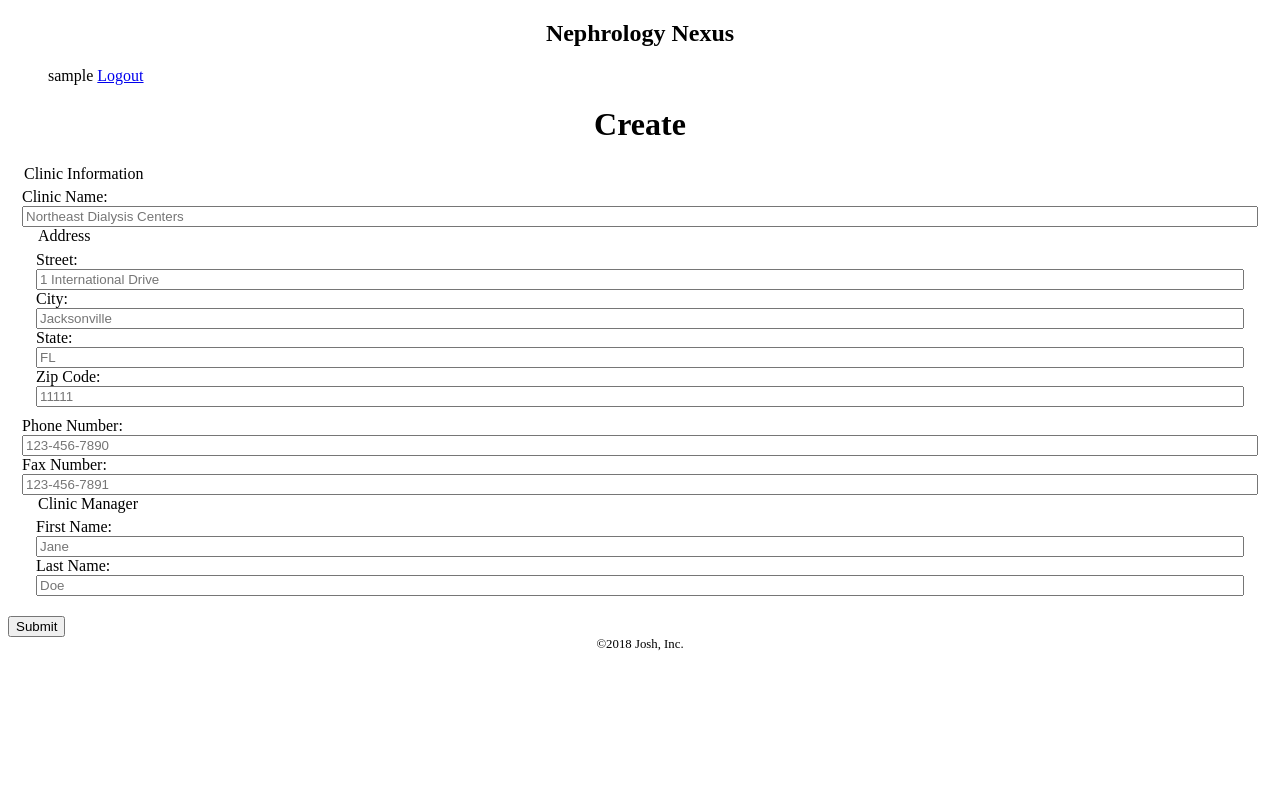
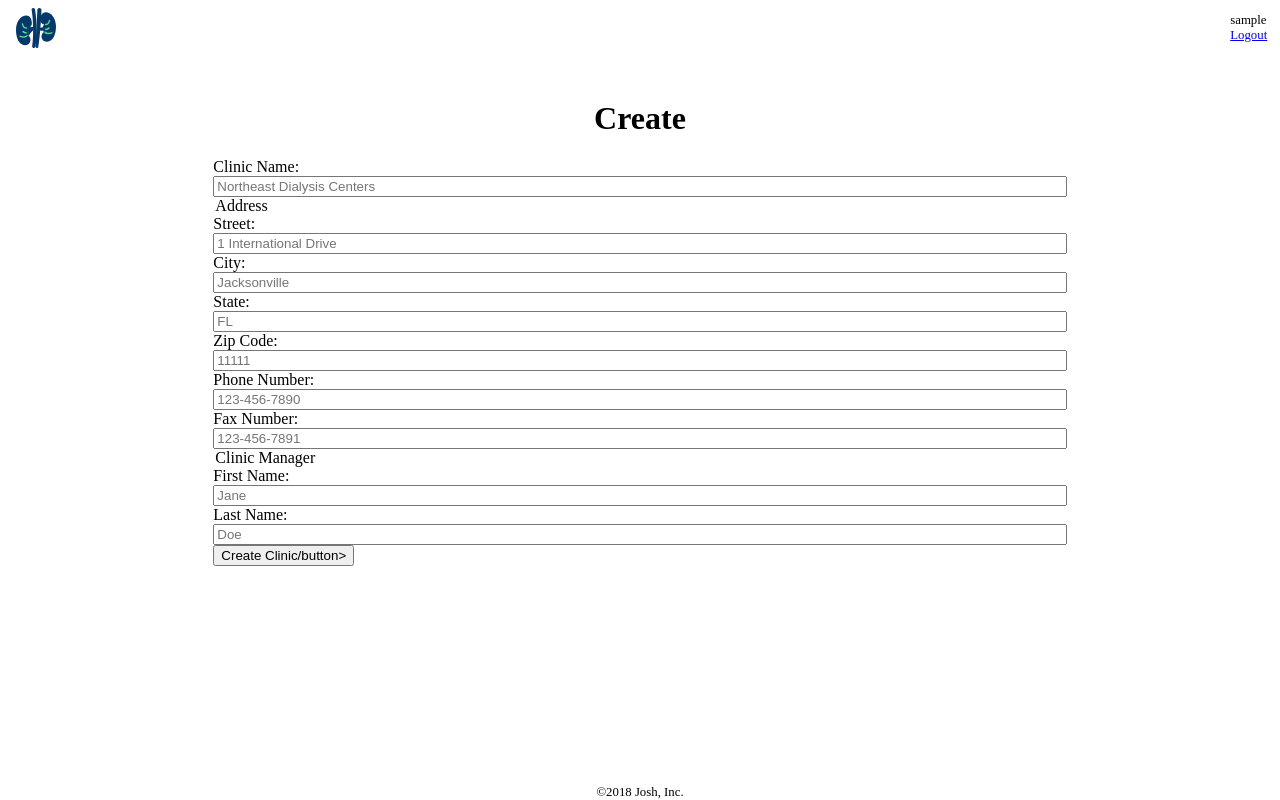
Before and after one commit to JoshingYou1/nephrology-nexus, a Node server app: page /clinics/create in a window 1280 px wide. Run offline with Node 20, Linux system fonts and the light colour scheme; the visitor is signed in with stand-in values (Sample User, id 1); some libraries are stand-ins or nearby versions.

Commit message:
Added styling to the clinics/index view and started on the clinics/create view

```diff
--- a/public/style.css
+++ b/public/style.css
@@ -1,8 +1,19 @@
 * {
+    /* background-color: #1e3250; */
     -webkit-box-sizing: border-box;
     -moz-box-sizing: border-box;
     -ms-box-sizing: border-box;
     box-sizing: border-box;
+}
+
+html, body {
+    height: 100%;
+    width: 100%;
+}
+
+body {
+    margin: 0;
+    padding: 0;
 }
 
 header {
@@ -11,15 +22,6 @@ header {
     grid-column-end: last;
     grid-row-start: row1-start;
     grid-row-end: row1-end;
-}
-
-.breadcrumbs {
-    grid-area: breadcrumbs;
-    grid-column-start: first;
-    grid-column-end: last;
-    grid-row-start: row1-end;
-    grid-row-end: third-line;
-    justify-self: start;
 }
 
 .login-main, .registration-main {
@@ -38,7 +40,6 @@ footer {
     grid-row-end: last-line;
     text-align: center;
     font-size: 0.8em;
-    align-self: end;
 }
 
 .user-login-form, .user-registration-form {
@@ -50,19 +51,41 @@ footer {
     font-size: 0.9em;
 }
 
+.title {
+    grid-area: title;
+    grid-column-start: first;
+    grid-column-end: last;
+    grid-row-start: row1-start;
+    grid-row-end: row1-end;
+    text-align: center;
+}
+
 .login-container, .registration-container {
+    min-height: 100%;
     display: grid;
     grid-template-columns: [first] 1fr [line2] 4fr [line3] 1fr [last];
-    grid-template-rows: [row1-start] 2fr [row1-end] 60% [third-line] 1fr [last-line];
+    grid-template-rows: [row1-start] auto [row1-end] 1fr [third-line] auto [last-line];
     grid-template-areas:
-        "header header header"
+        "title title title"
         ". main ."
         "footer footer footer";
     justify-items: stretch;
 }
 
-h1 {
+h1, h2 {
+    margin-top: 1.5em;
     text-align: center;
+}
+
+.login-logo, .register-logo {
+    display: block;
+    height: 5em;
+    width: 100%;
+}
+
+.header-h2 {
+    text-align: center;
+
 }
 
 fieldset {
@@ -85,8 +108,7 @@ fieldset {
     margin-top: 10%;
 }
 
-.login-username-input, .login-password-input, .registration-first-name-input, .registration-last-name-input, .registration-username-input,
-    .registration-password-input {
+input {
     display: block;
     width: 100%;
 }
@@ -103,26 +125,52 @@ fieldset {
     text-align: center;
 }
 
-.clinics-index-main {
-    grid-area: clinics-index-main;
-    grid-column-start: line2;
-    grid-column-end: line3;
+.breadcrumbs {
+    grid-area: breadcrumbs;
+    grid-column-start: first;
+    grid-column-end: last;
+    grid-row-start: row1-end;
+    grid-row-end: third-line;
+}
+
+.clinics-index-main,  .clinics-show-main{
+    grid-area: main;
+    grid-column-start: first;
+    grid-column-end: last;
     grid-row-start: third-line;
     grid-row-end: fourth-line;
 }
 
-.clinics-index-container {
+.clinics-index-container, .clinics-show-container {
+    min-height: 100%;
     display: grid;
-    grid-template-columns: [first] 20% [line2] 60% [line3] 20% [last];
-    grid-template-rows: [row1-start] 1fr [row1-end] 0.25fr[third-line] 2.5fr [fourth-line] 0.25fr [last-line];
+    grid-template-columns: [first] 50% [line2] 50% [last];
+    grid-template-rows: [row1-start] auto [row1-end] auto [third-line] 1fr [fourth-line] auto [last-line];
     grid-template-areas:
-        "header header header"
-        "breadcrumbs breadcrumbs breadcrumbs"
-        ". clinics-index-main ."
-        "footer footer footer"
+        "header header"
+        "breadcrumbs breadcrumbs"
+        "main main"
+        "footer footer";
 }
 
-.clinics-index-footer {
+.logo {
+    height: 2.5em;
+    margin-top: 0.5em;
+    margin-left: 1em;
+}
+
+.header-nav {
+    float: right;
+    margin-top: 1em;
+    margin-right: 1em;
+    font-size: 0.8em;
+}
+
+.logout-link {
+    float: right;
+}
+
+.clinics-index-footer, .clinics-show-footer {
     grid-area: footer;
     grid-column-start: first;
     grid-column-end: last;
@@ -130,7 +178,59 @@ fieldset {
     grid-row-end: last-line;
     text-align: center;
     font-size: 0.8em;
-    align-self: end;
+}
+
+.clinics-list {
+    text-align: center;
+    padding: 0;
+    list-style: none;
+}
+
+.clinics-show-patients-link {
+    font-weight: 900;
+    font-family: "Font Awesome 5 Free";
+}
+
+.create-clinic-container {
+    min-height: 100%;
+    display: grid;
+    grid-template-columns: [first] 1fr [line2] 4fr [line3] 1fr [last];
+    grid-template-rows: [row1-start] auto [row1-end] 1fr [third-line] auto [last-line];
+    grid-template-areas:
+        "create-clinic-header create-clinic-header create-clinic-header"
+        "create-clinic-main create-clinic-main create-clinic-main"
+        "create-clinic-footer create-clinic-footer create-clinic-footer";
+}
+
+.create-clinic-header {
+    grid-area: create-clinic-header;
+    grid-column-start: first;
+    grid-column-end: last;
+    grid-row-start: row1-start;
+    grid-row-end: row1-end;
+}
+
+.create-clinic-main {
+    grid-area: create-clinic-main;
+    grid-column-start: line2;
+    grid-column-end: line3;
+    grid-row-start: row1-end;
+    grid-row-end: third-line;
+}
+
+.clinic-data, .address-data, .manager-data {
+    padding: 0;
+    margin: 0;
+}
+
+.clinic-name-label, .clinic-street-label, .clinic-city-label, .clinic-state-label, .clinic-zip-code-label,
+
+.create-clinic-footer {
+    grid-area: create-clinic-footer;
+    grid-column-start: first;
+    grid-column-end: last;
+    grid-row-start: third-line;
+    grid-row-end: last-line;
 }
 
 @media only screen and (min-width: 375px) {
--- a/views/clinics/_form.ejs
+++ b/views/clinics/_form.ejs
@@ -1,59 +1,57 @@
 <section class="clinic-page">
-    <div class="clinic-container">
-        <% if (typeof message != 'undefined' && message) { %>
-            <h2><%= message %></h2>
-        <% } %>
+    <% if (typeof message != 'undefined' && message) { %>
+        <h2><%= message %></h2>
+    <% } %>
         <form class="clinic-form" role="form" method="POST" action="/clinics/<%- formMethod == 'PUT' ? clinic._id : '' %>">
             <% if (formMethod == 'PUT') { %>
                 <input type="hidden" name="_method" value="PUT">
                 <input type="hidden" name="_id" value="<%= clinic._id %>">
             <% } %>
-            <fieldset name="clinic-data">
-                <legend>Clinic Information</legend>
+            <fieldset class="clinic-data" name="clinic-data">
+                <legend></legend>
 
-                <label for="name">Clinic Name:</label>
+                <label class="clinic-name-label" for="name">Clinic Name:</label>
                 <input placeholder="Northeast Dialysis Centers" type="text" name="name" id="name"
                     value="<%- formMethod == 'PUT' ? clinic.name : '' %>" required>
 
-                <fieldset name="address">
+                <fieldset class="address-data" name="address">
                     <legend>Address</legend>
-                        <label for="street">Street:</label>
+                        <label class="clinic-street" for="street">Street:</label>
                         <input placeholder="1 International Drive" type="text" name="address.street" id="street"
                             value="<%- formMethod == 'PUT' ? clinic.address.street : '' %>" required>
 
-                        <label for="city">City:</label>
+                        <label class="clinic-city-label" for="city">City:</label>
                         <input placeholder="Jacksonville" type="text" name="address.city" id="city"
                             value="<%- formMethod == 'PUT' ? clinic.address.city : '' %>" required>
 
-                        <label for="state">State:</label>
+                        <label class="clinic-state-label" for="state">State:</label>
                         <input placeholder="FL" type="text" name="address.state" id="state" pattern="[A-Z]{2}"
                             value="<%- formMethod == 'PUT' ? clinic.address.state : '' %>" required>
 
-                        <label for="zip-code">Zip Code:</label>
+                        <label class="clinic-zip-code-label" for="zip-code">Zip Code:</label>
                         <input placeholder="11111" type="number" name="address.zipCode" id="zip-code" pattern="[0-9]{5}"
                             value="<%- formMethod == 'PUT' ? clinic.address.zipCode : '' %>" required>
                 </fieldset>
 
-                <label for="phone-number">Phone Number:</label>
+                <label class="clinic-phone-number" for="phone-number">Phone Number:</label>
                 <input placeholder="123-456-7890" type="tel" name="phoneNumber" id="phone-number" pattern="[0-9]{3}-[0-9]{3}-[0-9]{4}"
                     value="<%- formMethod == 'PUT' ? clinic.phoneNumber : '' %>" required>
 
-                <label for="fax-number">Fax Number:</label>
+                <label class="clinic-fax-number" for="fax-number">Fax Number:</label>
                 <input placeholder="123-456-7891" type="tel" name="faxNumber" id="fax-number" pattern="[0-9]{3}-[0-9]{3}-[0-9]{4}"
                     value="<%- formMethod == 'PUT' ? clinic.faxNumber : '' %>" required>
 
-                <fieldset name="clinic-manager">
+                <fieldset class="manager-data" name="clinic-manager">
                     <legend>Clinic Manager</legend>
-                        <label for="manager-first-name">First Name:</label>
+                        <label class="clinic-manager-first-name" for="manager-first-name">First Name:</label>
                         <input placeholder="Jane" type="text" name="clinicManager.firstName" id="manager-first-name"
                             value="<%- formMethod == 'PUT' ? clinic.clinicManager.firstName : '' %>" required>
 
-                        <label for="manager-last-name">Last Name:</label>
+                        <label class="clinic-manager-last-name" for="manager-last-name">Last Name:</label>
                         <input placeholder="Doe" type="text" name="clinicManager.lastName" id="manager-last-name"
                             value="<%- formMethod == 'PUT' ? clinic.clinicManager.lastName : '' %>" required>
                 </fieldset>
             </fieldset>
-            <button type="submit" class="clinic-form-button">Submit</button>
+            <button type="submit" class="clinic-form-button">Create Clinic/button>
         </form>
-    </div>
 </section>
--- a/views/clinics/create.ejs
+++ b/views/clinics/create.ejs
@@ -2,11 +2,13 @@
 <html lang="en">
     <%- include ../layouts/head.ejs %>
     <body>
-        <%- include ../layouts/header.ejs %>
-        <main>
-            <h1>Create</h1>
-            <%- include _form %>
-        </main>
-        <%- include ../layouts/footer.ejs %>
+        <div class="create-clinic-container">
+            <span class="create-clinic-header"><%- include ../layouts/header.ejs %></span>
+            <main class="create-clinic-main">
+                <h1>Create</h1>
+                <%- include _form %>
+            </main>
+            <span class="create-clinic-footer"><%- include ../layouts/footer.ejs %></span>
+        </div>
     </body>
 </html>
--- a/views/clinics/index.ejs
+++ b/views/clinics/index.ejs
@@ -4,9 +4,6 @@
     <body>
         <div class="clinics-index-container">
             <%- include ../layouts/header.ejs %>
-            <nav class="breadcrumbs">
-                <span>Clinics</span>
-            </nav>
             <main class="clinics-index-main">
                 <h1>Clinics</h1>
                 <% clinics.forEach(clinic => { %>
--- a/views/lab-results/index.ejs
+++ b/views/lab-results/index.ejs
@@ -5,9 +5,9 @@
         <%- include ../layouts/header.ejs %>
         <nav>
             <a href="/clinics">Clinics</a> &gt
-            <a href="/clinics/<%= clinicId %>">Clinic name</a> &gt
+            <a href="/clinics/<%= clinicId %>"><%= clinic.name %></a> &gt
             <a href="/clinics/<%= clinicId %>/patients">Patients</a> &gt
-            <a href="/clinics/<%= clinicId %>/patients/<%= patientId %>">Patient name</a> &gt
+            <a href="/clinics/<%= clinicId %>/patients/<%= patientId %>"><%= patient.patientName %></a> &gt
             <span>Lab Results</span>
         </nav>
         <main>
--- a/views/lab-results/show.ejs
+++ b/views/lab-results/show.ejs
@@ -5,9 +5,9 @@
         <%- include ../layouts/header.ejs %>
         <nav>
             <a href="/clinics">Clinics</a> &gt
-            <a href="/clinics/<%= clinicId %>">Clinic name</a> &gt
+            <a href="/clinics/<%= clinicId %>"><%= patient.clinic.name %></a> &gt
             <a href="/clinics/<%= clinicId %>/patients">Patients</a> &gt
-            <a href="/clinics/<%= clinicId %>/patients/<%= patientId %>">Patient Name</a> &gt
+            <a href="/clinics/<%= clinicId %>/patients/<%= patientId %>"><%= patient.patientName %></a> &gt
             <a href="/clinics/<%= clinicId %>/patients/<%= patientId %>/lab-results">Lab Results</a> &gt
             <span><%= result.formatDate %></span>
         </nav>
@@ -17,7 +17,7 @@
                 <h2><%= successMessage %></h2>
             <% } %>
             <form  class="lab-results-delete-form" method="POST" action="/clinics/<%= clinicId %>/patients/<%= patientId %>/lab-results/<%= result._id %>">
-                <button class="lab-results-delete-button">Delete</button>
+                <button class="lab-results-delete-button">Delete Lab Results</button>
                 <input type="hidden" name="_method" value="DELETE">
             </form>
             <section class="hematology">
--- a/views/layouts/head.ejs
+++ b/views/layouts/head.ejs
@@ -3,5 +3,7 @@
     <meta charset="utf-8">
     <meta name="viewport" content="width=device-width initial-scale=1">
     <meta name="description" content="">
+    <link rel="stylesheet" href="https://use.fontawesome.com/releases/v5.3.1/css/all.css"
+        integrity="sha384-mzrmE5qonljUremFsqc01SB46JvROS7bZs3IO2EmfFsd15uHvIt+Y8vEf7N7fWAU" crossorigin="anonymous">
     <link href="/style.css" rel="stylesheet" type="text/css" />
 </head>
--- a/views/layouts/header.ejs
+++ b/views/layouts/header.ejs
@@ -1,11 +1,9 @@
 <header>
-    <nav>
-        <h1 class="header-h1">Nephrology Nexus</h1>
+    <img src="/kidney.svg" class="logo" alt="Nephrology Nexus Logo">
+    <nav class="header-nav">
         <% if (user) { %>
-            <ul class="main-menu">
-                <%= user.username %>
-                <a href="/users/logout">Logout</a>
-            </ul>
+            <span><%= user.username %></span>
+            <div><a class="logout-link" href="/users/logout">Logout</a></div>
         <% } %>
     </nav>
 </header>
--- a/views/patients/show.ejs
+++ b/views/patients/show.ejs
@@ -3,11 +3,11 @@
     <%- include ../layouts/head.ejs %>
     <body>
         <%- include ../layouts/header.ejs %>
-        <nav>
+        <nav class="breadcrumbs">
             <a href="/clinics">Clinics</a> &gt
             <a href="/clinics/<%= clinicId %>"><%= patient.clinic.name %></a> &gt
             <a href="/clinics/<%= clinicId %>/patients">Patients</a> &gt
-            <span><%= patient.patientName %> <%= patient._id %></span>
+            <span><%= patient.patientName %></span>
         </nav>
         <main>
             <h1><%= patient.patientName %></h1>
@@ -15,7 +15,7 @@
                 <h2><%= successMessage %></h2>
             <% } %>
             <form  class="patient-delete-form" method="POST" action="/clinics/<%= clinicId %>/patients/<%= patient._id %>">
-                <button class="patient-delete-button">Delete</button>
+                <button class="patient-delete-button">Delete Patient</button>
                 <input type="hidden" name="_method" value="DELETE">
             </form>
             <section class="patient-information">
--- a/views/users/login.ejs
+++ b/views/users/login.ejs
@@ -3,8 +3,9 @@
     <%- include ../layouts/head.ejs %>
     <body>
         <div class="login-container">
-            <%- include ../layouts/header.ejs %>
+            <h1 class="title">Nephrology Nexus</h1>
             <main class="login-main">
+                <img src="/kidney.svg" class="login-logo" alt="Nephrology Nexus Logo">
                 <% if (typeof message != 'undefined' && message) { %>
                     <h2><%= message %></h2>
                 <% } %>
--- a/views/users/register.ejs
+++ b/views/users/register.ejs
@@ -3,8 +3,11 @@
     <%- include ../layouts/head.ejs %>
     <body>
         <div class="registration-container">
-            <%- include ../layouts/header.ejs %>
+            <h1 class="title">Nephrology Nexus</h1>
+            <img src="/kidney.svg" class="register-logo" alt="Nephrology Nexus Logo">
             <main class="registration-main">
+                <h1>Nephrology Nexus</h1>
+
                 <% if (typeof message != 'undefined' && message) { %>
                     <h2><%= message %></h2>
                 <% } %>
```
Also changed, not shown: controllers/labResultsController.js (+13 -2 lines), views/clinics/show.ejs (+8 -8 lines), public/kidney.svg (added).
